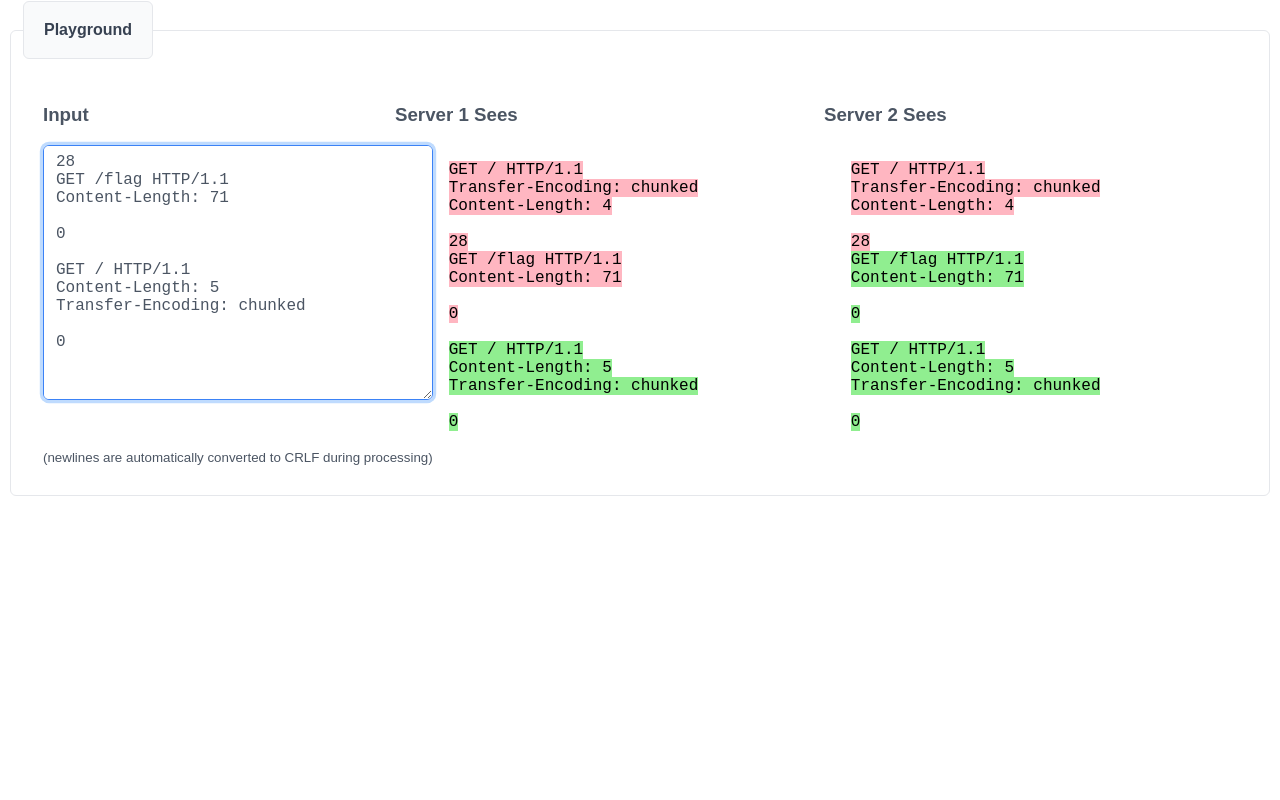
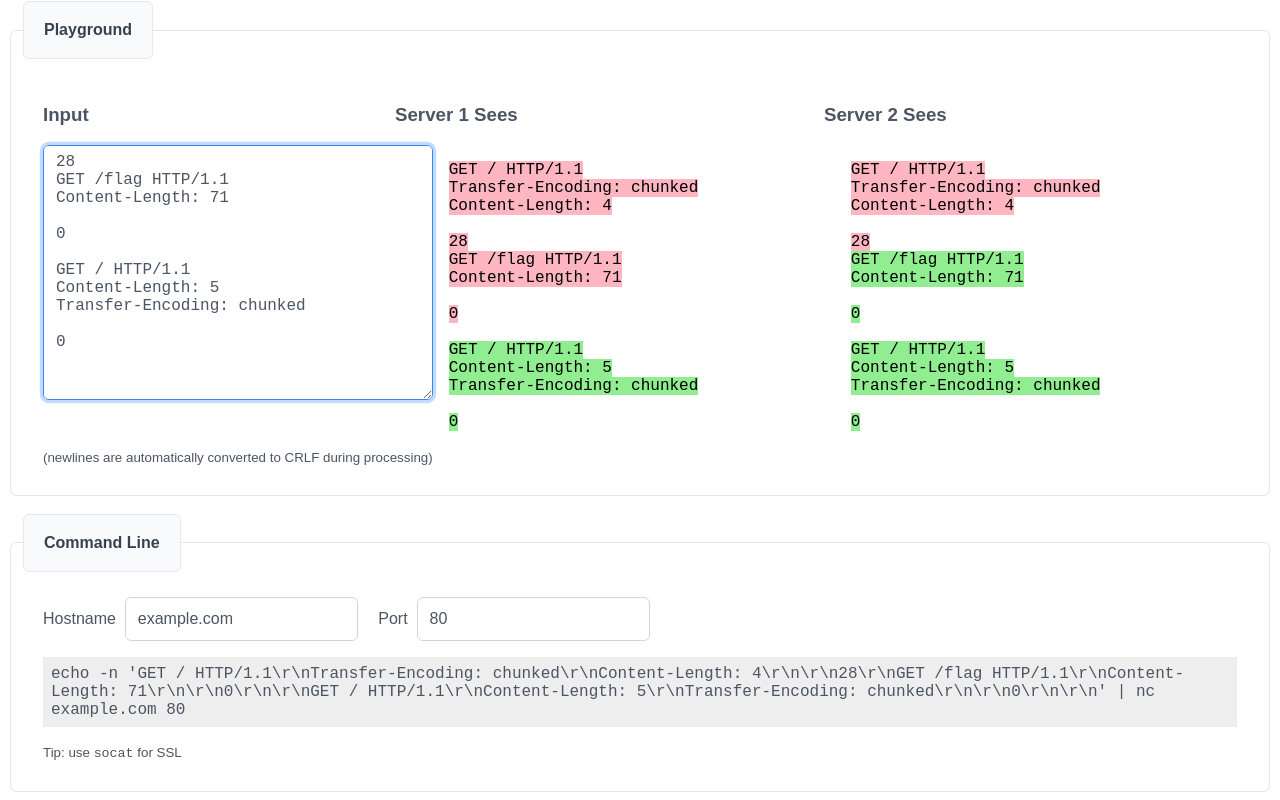
Before and after one commit to kizzx2/SmugPal, a Vue app: page / in a window 1280 px wide. Shown: the part 287-1087 px from the top of the page. Before the commit the page ends 800 px from the top, so only its background shows below. Built offline with nearby package versions, Linux system fonts and the light colour scheme; a web font is replaced by a local one.

Commit message:
add command line

```diff
--- a/src/App.vue
+++ b/src/App.vue
@@ -2,6 +2,7 @@
 import Button from 'primevue/Button'
 import Dropdown from 'primevue/dropdown'
 import Fieldset from 'primevue/fieldset'
+import InputText from 'primevue/inputtext'
 import Textarea from 'primevue/textarea'
 import { computed, ref } from 'vue'
 
@@ -16,6 +17,9 @@ const input = ref<string>('')
 const sizeCalcInput = ref<string>('')
 const colors = ['lightpink', 'lightgreen', 'lightblue', 'lightyellow', 'lightorange', 'lightpurple', 'lightbrown', 'lightgray']
 const fontColors = ['black', 'black', 'black', 'black', 'black', 'black', 'black', 'black']
+const cmdHostname = ref<string>('example.com')
+const cmdPort = ref<string>('80')
+const commandLine = computed(() => `echo -n '${input.value.replace(/'/g, `'"'"'`).replace(/\n/g, '\\r\\n')}' | nc ${cmdHostname.value} ${cmdPort.value}`)
 
 const decLength = computed(() => sizeCalcInput.value.replace(/\n/g, '\r\n').length)
 const hexLength = computed(() => sizeCalcInput.value.replace(/\n/g, '\r\n').length.toString(16))
@@ -227,6 +231,23 @@ setTeclTemplate()
       <pre style="flex: 1 0 auto" v-html="server2Result"></pre>
     </div>
   </Fieldset>
+
+  <br />
+
+  <Fieldset legend="Command Line">
+    <div style="display: flex; gap: 1em">
+      <div>
+        <label>Hostname</label>&nbsp;
+        <InputText placeholder="Hostname" v-model="cmdHostname" />&nbsp;
+      </div>
+      <div>
+        <label>Port</label>&nbsp;
+        <InputText placeholder="Port" v-model="cmdPort" />
+      </div>
+    </div>
+    <pre style="background-color: #eee; padding: 0.5rem; max-width: 100%; white-space: normal; overflow-wrap: break-word;">{{ commandLine }}</pre>
+    <small style="font-family: sans-serif">Tip: use <code>socat</code> for SSL</small>
+  </Fieldset>
 </template>
 
 <style scoped>
```
